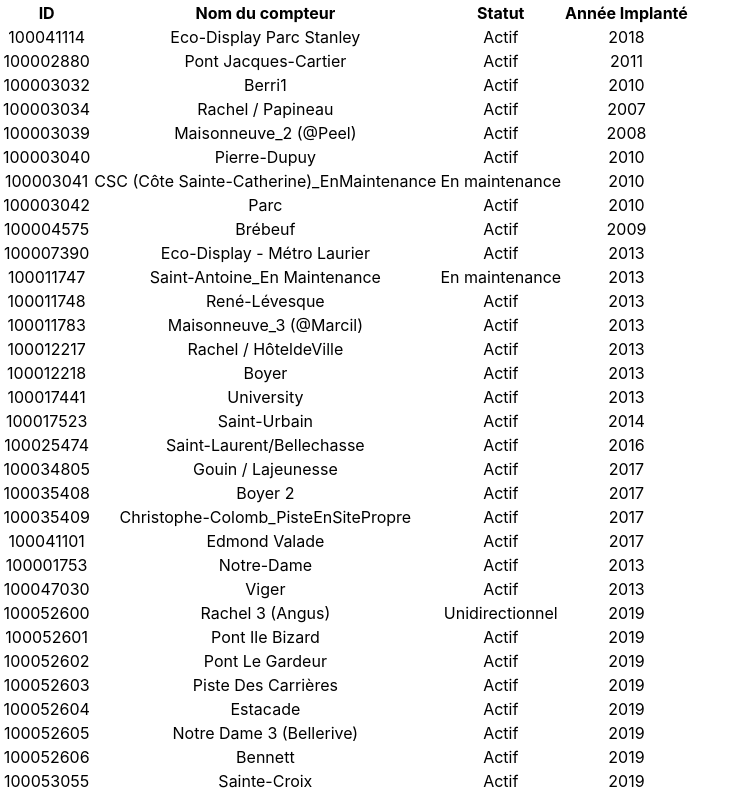
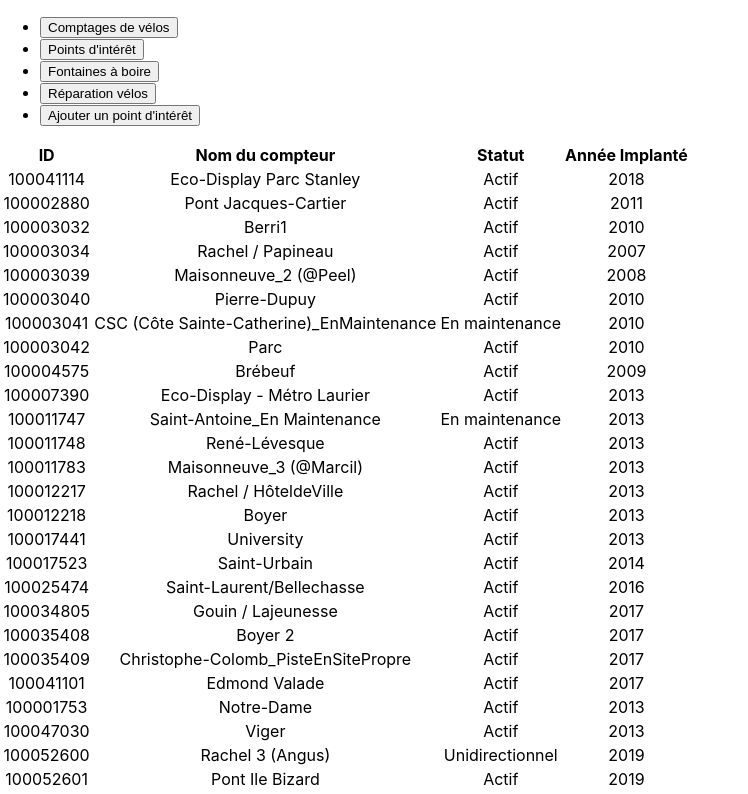
Before and after one commit to KenJoelTL/React-Adonis-points-interet, a React (Create React App) app: page / in a window 1280 px wide. Shown: the top 794 px of the page, without its empty margins (0-748 px from the left). Built offline with nearby package versions, Linux system fonts and the light colour scheme.

Commit message:
T2.3 prise 2

```diff
--- a/src/App.js
+++ b/src/App.js
@@ -2,6 +2,7 @@
 import { useState } from 'react'
 import './App.css'
 import CompteurTable from './components/CompteurTable'
+import ButtonsSection from './components/ButtonsSection'
 
 function App() {
   const [compteurList, setCompteurList] = useState([
@@ -510,9 +511,16 @@ function App() {
       Annee_implante: 2020
     }
   ])
+  const menuButtons = [
+    { id: 1, name: 'Comptages de vélos' },
+    { id: 2, name: 'Points d\'intérêt' },
+    { id: 3, name: 'Fontaines à boire' },
+    { id: 4, name: 'Réparation vélos' },
+    { id: 5, name: 'Ajouter un point d\'intérêt' }
+  ];
   return (
     <div className="App">
-
+      <ButtonsSection menuButtons={menuButtons} />
       <CompteurTable compteurList={compteurList} />
     </div>
   )
--- /dev/null
+++ b/src/components/ButtonsSection.js
@@ -0,0 +1,21 @@
+import React, { useState } from 'react'
+
+const ButtonsSection = ({ menuButtons }) => {
+  const [selectedId, setSelectedId] = useState(null);
+
+  return (
+    <div>
+      <ul align="left">
+        {menuButtons.map(mButton => (
+          <li><button type="button"
+            key={mButton.id}
+            className={mButton.id === selectedId ? 'selected' : ''}
+            onClick={() => setSelectedId(mButton.id)}
+          >{mButton.name}</button></li>
+        ))}
+      </ul>
+    </div>
+  );
+};
+
+export default ButtonsSection
--- a/src/index.css
+++ b/src/index.css
@@ -11,3 +11,10 @@ code {
   font-family: source-code-pro, Menlo, Monaco, Consolas, 'Courier New',
     monospace;
 }
+
+button:hover {
+  color:yellow;
+}
+button.selected {
+  color:red;
+}
```
